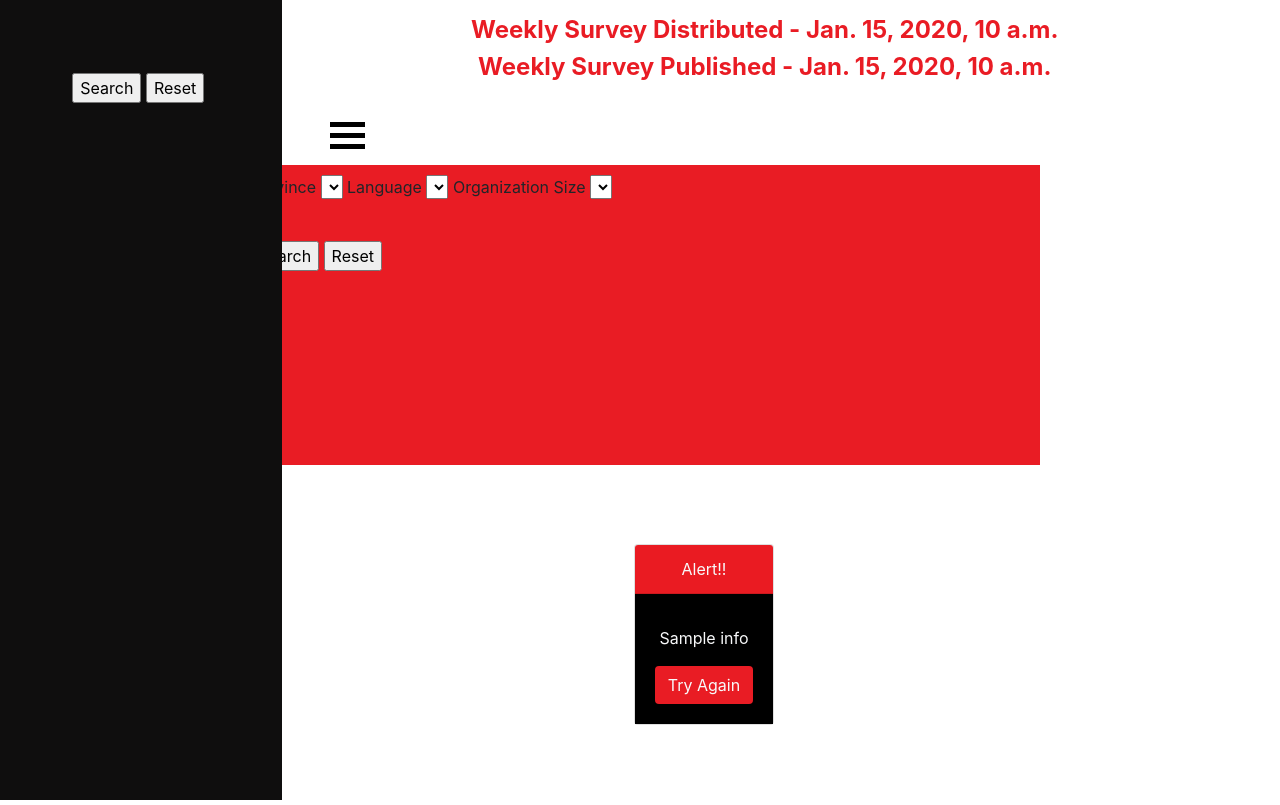
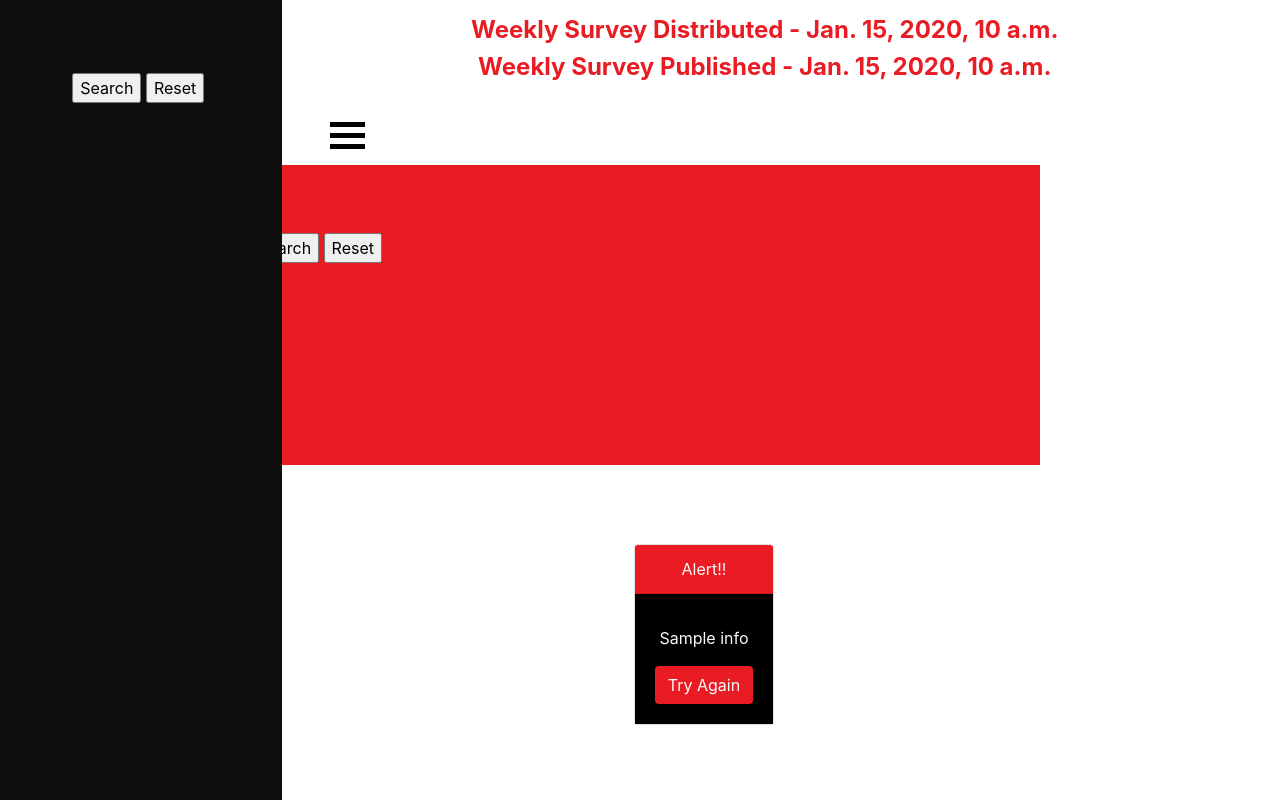
Before and after one commit to ResearchComputingServices/WebAppCICPVersion2, a Django app: template WebsiteApp/templates/index.html in a window 1280 px wide. Shown: the part 70-875 px from the top of the page. Run offline with Django 3.2, Linux system fonts and the light colour scheme; the template is opened without the code that fills it: most values are stand-ins (such as "Sample title", 1, 10 or a date in 2020); lists and menus that the app fills with data are empty; some libraries are stand-ins or nearby versions.

Commit message:
Changes in index and forms

```diff
--- a/WebsiteApp/forms.py
+++ b/WebsiteApp/forms.py
@@ -46,13 +46,13 @@
                                     label = _('Theme'),required=False)
 
 class ProvinceFilterForm(forms.Form):
-    province= forms.MultipleChoiceField(widget=forms.CheckboxSelectMultiple,choices=PROVINCE_CHOICES,
+    province= forms.MultipleChoiceField(widget=forms.SelectMultiple(choices=PROVINCE_CHOICES),
                                         label=_('Province'),required=False)
 
 class LanguageFilterForm(forms.Form):
-    language = forms.MultipleChoiceField(widget=forms.CheckboxSelectMultiple,choices=LANGUAGE_CHOICES,
+    language = forms.MultipleChoiceField(widget=forms.SelectMultiple(choices=LANGUAGE_CHOICES),
                                         label = _('Language Preference'),required=False)
 
 class OrgsizeFilterForm(forms.Form):
-    size = forms.MultipleChoiceField(widget=forms.CheckboxSelectMultiple,choices=ORGANIZATION_SIZES,
+    size = forms.MultipleChoiceField(widget=forms.SelectMultiple(choices=ORGANIZATION_SIZES),
                                     label=_('Size'),required=False)
--- a/WebsiteApp/templates/index.html
+++ b/WebsiteApp/templates/index.html
@@ -52,12 +52,12 @@
             <div class="hamburger"></div>
         </div>
             <div class="filterbox">
-                    <label for="province">Province</label>
+                    {% comment %} <label for="province">Province</label>
                     <select name="cars" id="province">
                     <option value="">{{ provinceForm }}</option>
-                    </select>
+                    </select> {% endcomment %}
 
-                    <label for="language">Language</label>
+                    {% comment %} <label for="language">Language</label>
                     <select name="cars" id="language">
                     <option value="">{{ languageForm }}</option>
                     </select>
@@ -65,8 +65,11 @@
                     <label for="orgsize">Organization Size</label>
                     <select name="cars" id="orgsize">
                         <option value="">{{ orgForm }}</option>
-                    </select>
+                    </select> {% endcomment %}
 
+                    {{ provinceForm }}
+                    {{ languageForm }}
+                    {{ orgForm }}
                     <br/>
                     <br/>
                     <input class="form-input" type="submit" value="{% translate "Search" %}"/>
```
